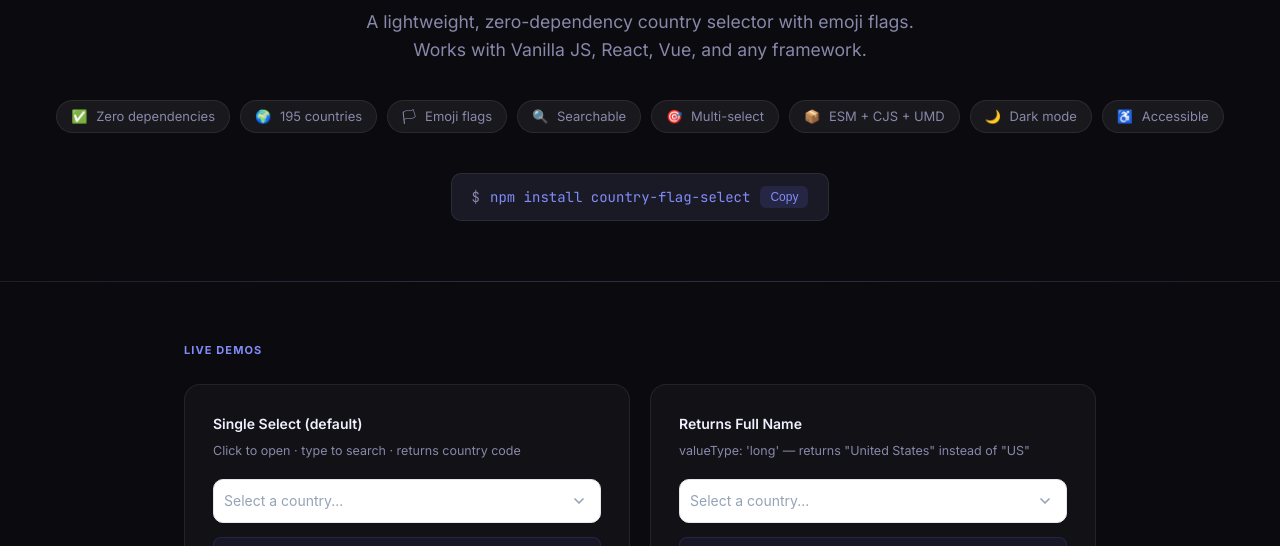
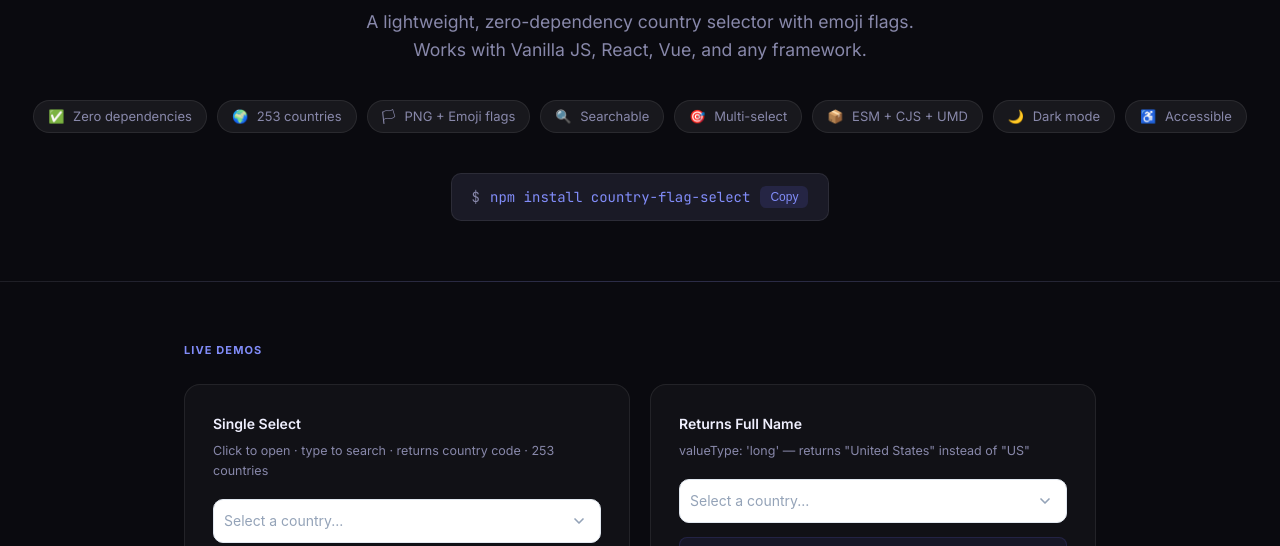
Before and after one commit to GitCodeCruiser/country-flag-select-dropdown, a website: page demo/index.html in a window 1280 px wide. Shown: the part 246-792 px from the top of the page. Drawn offline with Linux system fonts and the light colour scheme.

Commit message:
fix: use flagcdn.com images in demo (Windows emoji flag fix) - update preview screenshot

```diff
--- a/demo/index.html
+++ b/demo/index.html
@@ -292,8 +292,8 @@
   </p>
   <div class="pills">
     <span class="pill"><span>✅</span> Zero dependencies</span>
-    <span class="pill"><span>🌍</span> 195 countries</span>
-    <span class="pill"><span>🏳</span> Emoji flags</span>
+    <span class="pill"><span>🌍</span> 253 countries</span>
+    <span class="pill"><span>🏳</span> PNG + Emoji flags</span>
     <span class="pill"><span>🔍</span> Searchable</span>
     <span class="pill"><span>🎯</span> Multi-select</span>
     <span class="pill"><span>📦</span> ESM + CJS + UMD</span>
@@ -314,8 +314,8 @@
   <div class="demos">
 
     <div class="card">
-      <div class="card-title">Single Select (default)</div>
-      <div class="card-desc">Click to open · type to search · returns country code</div>
+      <div class="card-title">Single Select</div>
+      <div class="card-desc">Click to open · type to search · returns country code · 253 countries</div>
       <div id="demo-single" class="demo-select"></div>
       <div class="output"><span class="label">onChange:</span><span id="out-single">—</span></div>
     </div>
@@ -535,9 +535,13 @@ select.<span class="fn">destroy</span>();         <span class="cm">// clean up D
       Array.isArray(val) ? JSON.stringify(val) : String(val);
   }
 
+  const FLAGS = 'https://flagcdn.com/24x18/{code}.png';
+
   // 1. Single select
   new CountryFlagSelect('#demo-single', {
     theme: 'light',
+    flagType: 'image',
+    imageUrl: FLAGS,
     onChange: v => show('out-single', v),
   });
 
@@ -545,6 +549,8 @@ select.<span class="fn">destroy</span>();         <span class="cm">// clean up D
   new CountryFlagSelect('#demo-long', {
     valueType: 'long',
     theme: 'light',
+    flagType: 'image',
+    imageUrl: FLAGS,
     onChange: v => show('out-long', v),
   });
 
@@ -552,6 +558,8 @@ select.<span class="fn">destroy</span>();         <span class="cm">// clean up D
   new CountryFlagSelect('#demo-multi', {
     multi: true,
     theme: 'light',
+    flagType: 'image',
+    imageUrl: FLAGS,
     onChange: v => show('out-multi', v),
   });
 
@@ -561,6 +569,8 @@ select.<span class="fn">destroy</span>();         <span class="cm">// clean up D
     maxItems: 3,
     placeholder: 'Select up to 3 countries...',
     theme: 'light',
+    flagType: 'image',
+    imageUrl: FLAGS,
     onChange: v => show('out-max', v),
   });
 
@@ -568,6 +578,8 @@ select.<span class="fn">destroy</span>();         <span class="cm">// clean up D
   new CountryFlagSelect('#demo-preset', {
     value: 'JP',
     theme: 'light',
+    flagType: 'image',
+    imageUrl: FLAGS,
     onChange: v => show('out-preset', v),
   });
 
@@ -575,18 +587,24 @@ select.<span class="fn">destroy</span>();         <span class="cm">// clean up D
   new CountryFlagSelect('#demo-filter', {
     include: ['US', 'GB', 'CA', 'AU', 'NZ'],
     theme: 'light',
+    flagType: 'image',
+    imageUrl: FLAGS,
     onChange: v => show('out-filter', v),
   });
 
   // 7. Dark theme
   new CountryFlagSelect('#demo-dark', {
     theme: 'dark',
+    flagType: 'image',
+    imageUrl: FLAGS,
     onChange: v => show('out-dark', v),
   });
 
   // 8. API control
   window.apiDemo = new CountryFlagSelect('#demo-api', {
     theme: 'light',
+    flagType: 'image',
+    imageUrl: FLAGS,
     onChange: v => show('out-api', v),
   });
 
```
Also changed, not shown: preview.png.
